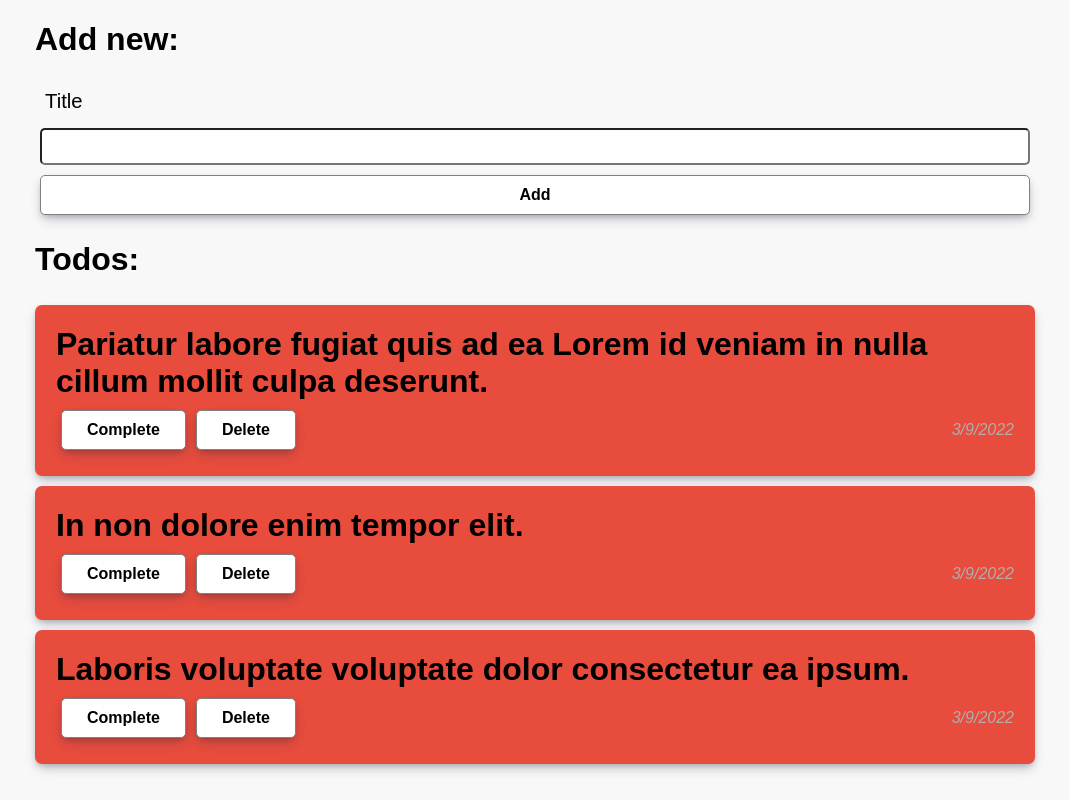
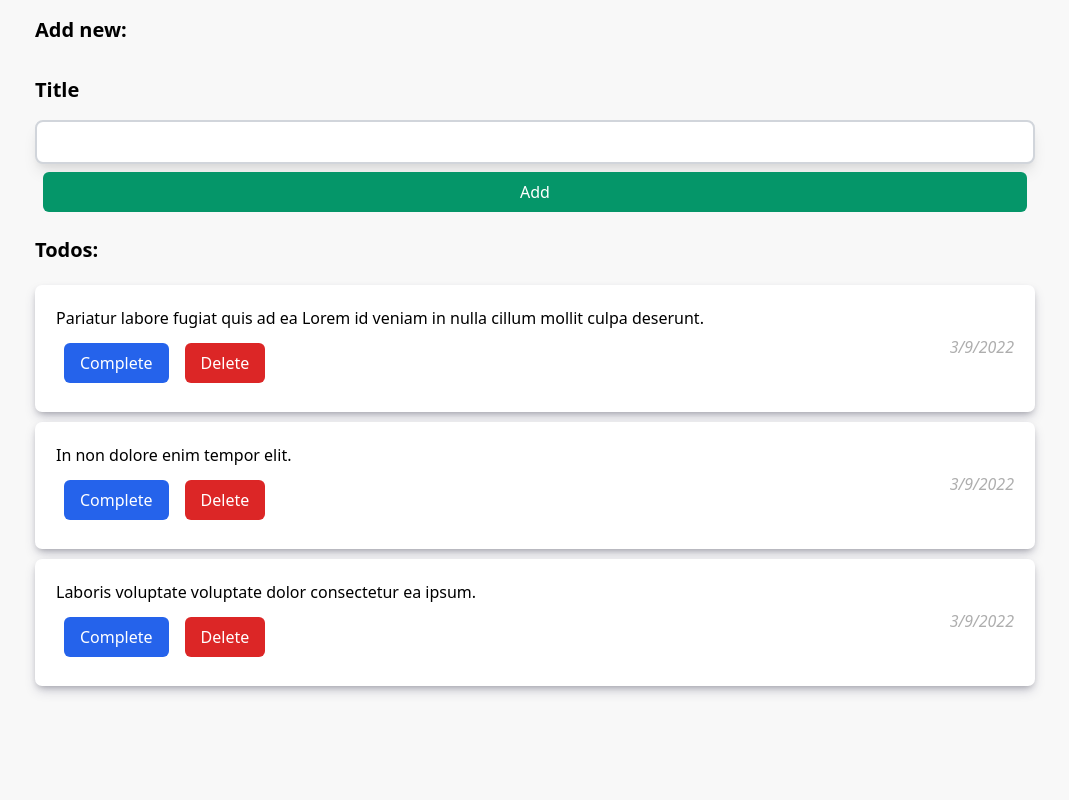
Before and after one commit to simone98dm/vue2-todoapp, a Vue app: page / in a window 1280 px wide. Shown: the whole page, without its empty margins (105-1174 px from the left). Built offline with nearby package versions, Linux system fonts and the light colour scheme; a web font is replaced by a local one.

Commit message:
Add tailwind, fix data storage

```diff
--- /dev/null
+++ b/postcss.config.js
@@ -0,0 +1,10 @@
+// postcss.config.js
+const autoprefixer = require('autoprefixer');
+const tailwindcss = require('tailwindcss');
+
+module.exports = {
+  plugins: [
+    tailwindcss,
+    autoprefixer,
+  ],
+};
--- /dev/null
+++ b/src/assets/style/index.css
@@ -0,0 +1,3 @@
+@tailwind base;
+@tailwind components;
+@tailwind utilities;
--- a/src/components/Button.vue
+++ b/src/components/Button.vue
@@ -1,5 +1,19 @@
 <template>
-  <button v-bind:class="`btn ${variant}`" v-on:click="this.clickEvent">
+  <button
+    v-bind:class="`
+    bg-${variant}-600
+    text-white
+    px-4
+    py-2
+    m-2
+    rounded-md
+    text-1xl
+    font-medium
+    hover:bg-${variant}-800
+    transition
+    duration-300`"
+    v-on:click="this.clickEvent"
+  >
     {{ this.text }}
   </button>
 </template>
@@ -20,22 +34,3 @@ export default {
   },
 };
 </script>
-
-<style scoped>
-.btn {
-  padding: 10px 25px;
-  min-width: 100px;
-  border: 1px grey solid;
-  border-radius: 5px;
-  margin: 5px;
-  cursor: pointer;
-  font-size: 1em;
-  background-color: #fff;
-  font-weight: 600;
-  box-shadow: rgba(50, 50, 93, 0.25) 0px 6px 12px -2px,
-    rgba(0, 0, 0, 0.3) 0px 3px 7px -3px;
-}
-.btn:hover {
-  background-color: #e0e0e0;
-}
-</style>
--- a/src/components/Form.vue
+++ b/src/components/Form.vue
@@ -4,7 +4,7 @@
     <Button
       :clickEvent="onCreateHandler"
       :text="`Add`"
-      :variant="`btn__primary`"
+      :variant="`green`"
     ></Button>
   </div>
 </template>
--- a/src/components/Home.vue
+++ b/src/components/Home.vue
@@ -1,8 +1,8 @@
 <template>
   <div class="container">
-    <h1>Add new:</h1>
+    <h1 class="text-xl font-bold py-4">Add new:</h1>
     <Form v-on:create="onCreateHandler"></Form>
-    <h1>Todos:</h1>
+    <h1 class="text-xl font-bold py-4">Todos:</h1>
     <List
       :items="this.$store.getters.todoItems"
       v-on:complete="onCompleteClickHandler"
@@ -16,7 +16,7 @@
 import List from "./List.vue";
 import Form from "./Form.vue";
 import LocalStorageDataAccess from "../common/LocalStorageDataAccess";
-import { makeid } from '@/common/Common';
+import { makeid } from "@/common/Common";
 export default {
   name: "HomeComponent",
   components: {
@@ -30,7 +30,12 @@ export default {
   },
   mounted() {
     const storage = new LocalStorageDataAccess("todos");
-    storage.addRange(this.$store.getters.todoItems);
+    const existingItem = storage.retrieveAll();
+    if (existingItem) {
+      this.$store.commit("addTodos", existingItem);
+    } else {
+      storage.addRange(this.$store.getters.todoItems);
+    }
   },
   methods: {
     onCompleteClickHandler(item) {
--- a/src/components/Input.vue
+++ b/src/components/Input.vue
@@ -1,10 +1,10 @@
 <template>
   <div class="input">
-    <label :v-for="_id" class="text__input">{{ this.label }}</label>
+    <label :v-for="_id" class="text-xl font-bold py-4">{{ this.label }}</label>
     <input
       type="text"
       :id="_id"
-      class="text__input"
+      class="w-full bg-white border-2 border-gray-300 shadow-lg px-3 py-2 rounded-lg focus:outline-none focus:border-indigo-500"
       v-model="message"
       v-on:change="onChangeHandler"
     />
--- a/src/components/Item.vue
+++ b/src/components/Item.vue
@@ -1,5 +1,5 @@
 <template>
-  <div v-if="item" :class="`card ${item.isCompleted ? `green` : `red`}`" v-on:click="onCardClickHandler">
+  <div v-if="item" :class="`card`" v-on:click="onCardClickHandler">
     <!-- <Badge
       :text="`Completed: ${item.isCompleted}`"
       :variant="item.isCompleted ? 'green' : 'red'"
@@ -11,12 +11,12 @@
     ></TextInput>
     <div class="card__footer">
       <Button
-        :variant="`btn__success`"
+        :variant="item.isCompleted ? `purple` : `blue`"
         :text="item.isCompleted ? `Not complete` : `Complete`"
         :clickEvent="onCompleteClickHandler"
       ></Button>
       <Button
-        :variant="`btn__error`"
+        :variant="`red`"
         :text="'Delete'"
         :clickEvent="onDeleteClickHandler"
       ></Button>
--- a/src/components/TextInput.vue
+++ b/src/components/TextInput.vue
@@ -9,7 +9,7 @@
       <Button
         :clickEvent="onSaveHandler"
         :text="`Confirm`"
-        :variant="`btn__success`"
+        :variant="`green`"
       ></Button>
     </div>
     <div v-else>
--- a/src/main.js
+++ b/src/main.js
@@ -1,7 +1,8 @@
 import Vue from 'vue'
 import App from './App.vue'
 import store from './store/index';
-
+import './assets/style/index.css';
+false
 Vue.config.productionTip = false
 
 new Vue({
--- a/src/store/index.js
+++ b/src/store/index.js
@@ -42,6 +42,10 @@ export default new Vuex.Store({
       state.list.push(item);
       storage.add(item);
     },
+    addTodos(state, items) {
+      state.list = items;
+      storage.addRange(items);
+    },
     removeTodo(state, item) {
       state.list = state.list.filter((todoItem) => todoItem.id != item.id);
       storage.remove(item);
--- /dev/null
+++ b/tailwind.config.js
@@ -0,0 +1,14 @@
+module.exports = {
+    purge: [
+        './public/**/*.html',
+        './src/**/*.vue',
+    ],
+    darkMode: false, // or 'media' or 'class'
+    theme: {
+        extend: {},
+    },
+    variants: {
+        extend: {},
+    },
+    plugins: [],
+}
```
Also changed, not shown: package.json (+6 -2 lines), 1 other file (tests, documents, lock files or other folders).
